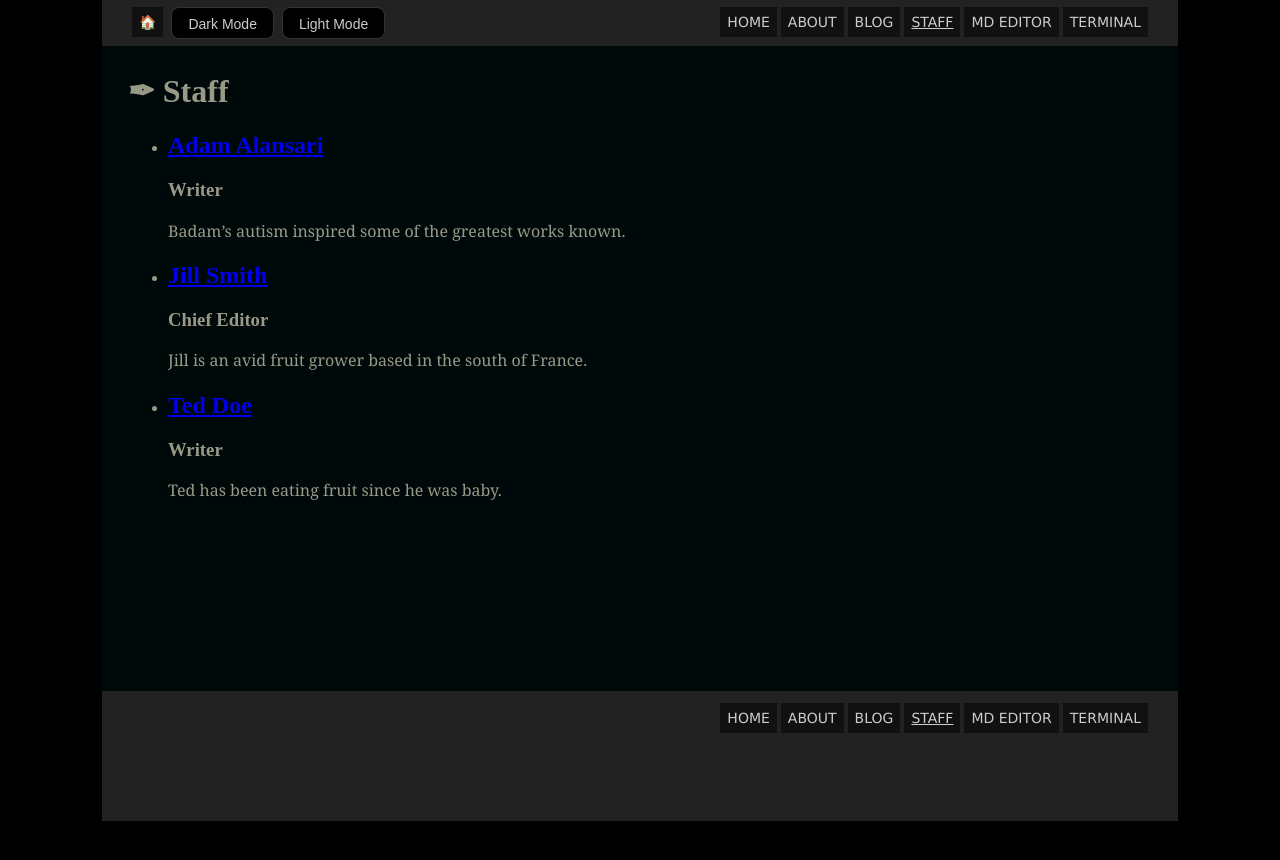
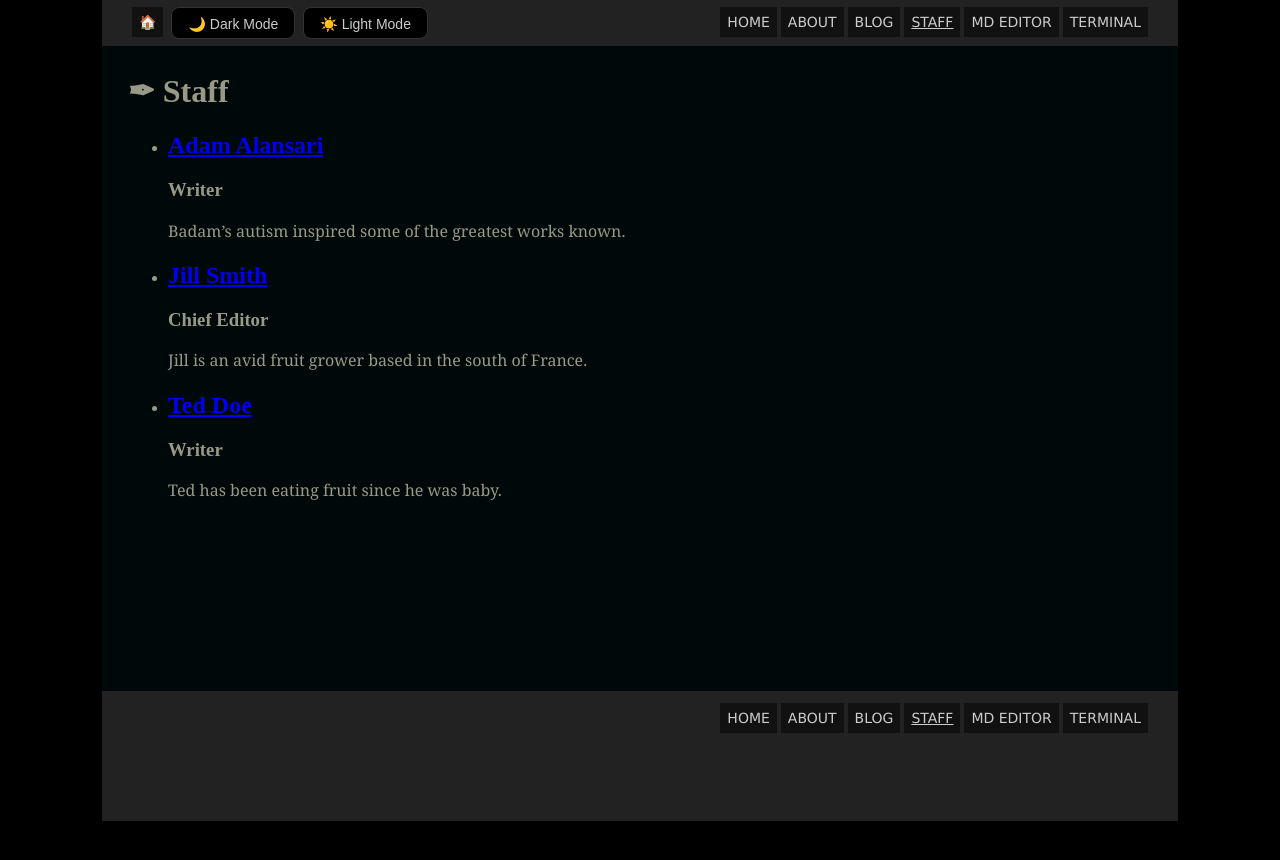
Before and after one commit to torresjrjr/torresjrjr.github.io, a Jekyll site: the page built from staff.html, in a window 1280 px wide. Shown: the top 860 px of the page. Built offline with Jekyll 4.4.1, drawn with Linux system fonts in a browser that asks for light colours.

Commit message:
Update header.html

```diff
--- a/_includes/header.html
+++ b/_includes/header.html
@@ -4,8 +4,8 @@
 			<a class="header_item" style="font-size: 18;" href="https://www.torresjrjr.com">🏠</a>
 		</div>
 		<div class="header_div" style="float: left;">
-			<button class="header_item_button" type="button" onclick="setViewmode('dark_mode_1')">Dark Mode</button>
-			<button class="header_item_button" type="button" onclick="setViewmode('light_mode_1')">Light Mode</button>
+			<button class="header_item_button" type="button" onclick="setViewmode('dark_mode_1')">🌙 Dark Mode</button>
+			<button class="header_item_button" type="button" onclick="setViewmode('light_mode_1')">☀️ Light Mode</button>
 		</div>
 		{% include navigation.html %}
 	</div>
```
